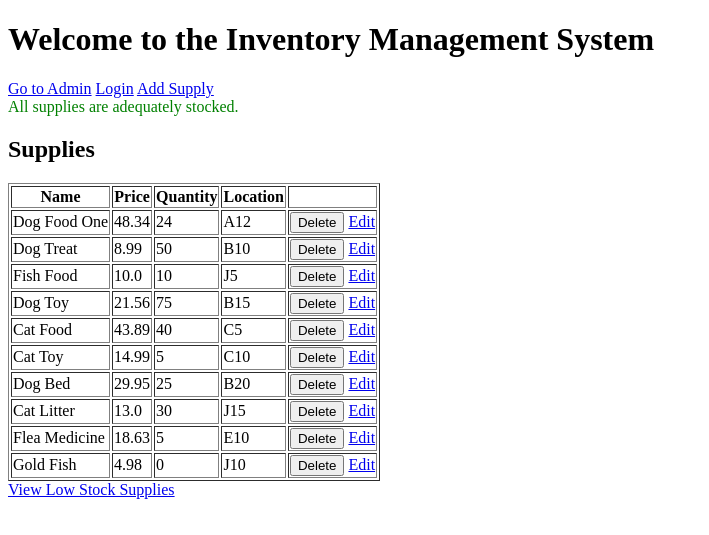
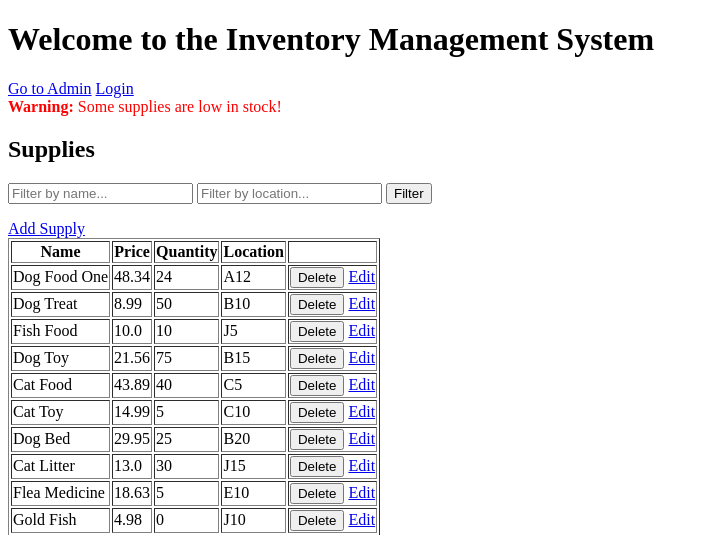
Before and after one commit to TLeafWolf/SDEV_220_Final_Project_Group5, a Django app: page / in a window 1280 px wide. Shown: the top 535 px of the page, without its empty margins (0-709 px from the left). Run offline with Django 5.2, Linux system fonts and the light colour scheme; data comes from the database, SQL or seed files in the repository; both versions use the stored data as it was after the commit.

Commit message:
adjusted fille path

```diff
--- a/inventory_project/inventory/templates/index.html
+++ /dev/null
@@ -1,61 +0,0 @@
-<!DOCTYPE html>
-<html lang="en">
-<head>
-    <meta charset="UTF-8">
-    <meta name="viewport" content="width=device-width, initial-scale=1.0">
-    <title>Index Page</title>
-</head>
-<body>
-    <h1>Welcome to the Inventory Management System</h1>
-    <a href="{% url 'admin:index' %}">Go to Admin</a>
-    <a href="{% url 'login' %}">Login</a>
-    <a href="{% url 'add_supply' %}">Add Supply</a>
-
-
-    {% if low_stock_items %}
-    <div style="color: red;">
-        <strong>Warning:</strong> Some supplies are low in stock!
-    </div>
-{% else %}
-    <div style="color: green;">
-        All supplies are adequately stocked.
-    </div>
-{% endif %}
-
-    <h2>Supplies</h2>
-    <table border="1">
-        <thead>
-            <tr>
-                <th>Name</th>
-                <th>Price</th>
-                <th>Quantity</th>
-                <th>Location</th>
-                <th></th>
-            </tr>
-        </thead>
-        <tbody>
-            {% for supply in supplies %}
-            <tr>
-                <td>{{ supply.name }}</td>
-                <td>{{ supply.price }}</td>
-                <td>{{ supply.quantity }}</td>
-                <td>{{ supply.location }}</td>
-                <td>
-                    <form action="{% url 'delete_supply' supply.name %}" method="post" style="display:inline;">
-                        {% csrf_token %}
-                        <button type="submit">Delete</button>
-                    </form>
-                    <a href="{% url 'edit_supply' supply.name %}">Edit</a>
-                </td>
-            </tr>
-            {% empty %}
-            <tr>
-                <td colspan="5">No supplies available.</td>
-            </tr>
-            {% endfor %}
-        </tbody>
-
-    </table>
-    <a href="{% url 'low_stock_supplies' %}">View Low Stock Supplies</a>
-</body>
-</html>
--- a/inventory_project/inventory/templates/inventory/index.html
+++ b/inventory_project/inventory/templates/inventory/index.html
@@ -1,5 +1,26 @@
-<h1>Inventory List</h1>
+<!DOCTYPE html>
+<html lang="en">
+<head>
+    <meta charset="UTF-8">
+    <meta name="viewport" content="width=device-width, initial-scale=1.0">
+    <title>Index Page</title>
+</head>
+<body>
+    <h1>Welcome to the Inventory Management System</h1>
+    <a href="{% url 'admin:index' %}">Go to Admin</a>
+    <a href="{% url 'login' %}">Login</a>
 
+    {% if low_stock_items %}
+    <div style="color: red;">
+        <strong>Warning:</strong> Some supplies are low in stock!
+    </div>
+{% else %}
+    <div style="color: green;">
+        All supplies are adequately stocked.
+    </div>
+{% endif %}
+
+    <h2>Supplies</h2>
     <form method="get" style="margin-bottom: 1rem;">
         <input type="text" name="name" placeholder="Filter by name..." value="{{ name_query }}">
         <input type="text" name="location" placeholder="Filter by location..." value="{{ location_query }}">
@@ -12,14 +33,40 @@
 
     <a href="{% url 'add_supply' %}">Add Supply</a>
 
-<ul>
+
+    <table border="1">
+        <thead>
+            <tr>
+                <th>Name</th>
+                <th>Price</th>
+                <th>Quantity</th>
+                <th>Location</th>
+                <th></th>
+            </tr>
+        </thead>
+        <tbody>
             {% for supply in supplies %}
-    <li>
-      {{ supply.name }} - ${{ supply.price }} - Qty: {{ supply.quantity }} - Location: {{ supply.location }}
+            <tr>
+                <td>{{ supply.name }}</td>
+                <td>{{ supply.price }}</td>
+                <td>{{ supply.quantity }}</td>
+                <td>{{ supply.location }}</td>
+                <td>
+                    <form action="{% url 'delete_supply' supply.name %}" method="post" style="display:inline;">
+                        {% csrf_token %}
+                        <button type="submit">Delete</button>
+                    </form>
                     <a href="{% url 'edit_supply' supply.name %}">Edit</a>
-      <a href="{% url 'delete_supply' supply.name %}">Delete</a>
-    </li>
+                </td>
+            </tr>
             {% empty %}
-    <li>No supplies found.</li>
+            <tr>
+                <td colspan="5">No supplies available.</td>
+            </tr>
             {% endfor %}
-</ul>
+        </tbody>
+
+    </table>
+    <a href="{% url 'low_stock_supplies' %}">View Low Stock Supplies</a>
+</body>
+</html>
--- a/inventory_project/inventory/urls.py
+++ b/inventory_project/inventory/urls.py
@@ -2,13 +2,12 @@
 
 from django.urls import path
 from . import views
-from .views import custom_login, index, add_supply, delete_supply, edit_supply
 
 urlpatterns = [
-    path('', index, name='index'),
-    path('login/', custom_login, name='login'),
+    path('', views.index, name='index'),
+    path('login/', views.custom_login, name='login'),
     path('low-stock/', views.low_stock_supplies, name='low_stock_supplies'),
-    path('add_supply/', add_supply, name='add_supply'),
-    path('delete_supply/<str:supply_name>/', delete_supply, name='delete_supply'),
-    path('edit_supply/<str:supply_name>/', edit_supply, name='edit_supply'),
+    path('add-supply/', views.add_supply, name='add_supply'),
+    path('delete-supply/<str:supply_name>/', views.delete_supply, name='delete_supply'),
+    path('edit-supply/<str:supply_name>/', views.edit_supply, name='edit_supply'),
 ]
--- a/inventory_project/inventory/views.py
+++ b/inventory_project/inventory/views.py
@@ -11,19 +11,38 @@ def index(request):
     location_query = request.GET.get('location', '')
     name_query = request.GET.get('name', '')
 
+    # Get all supplies
     supplies = Supply.objects.all()
 
+    # Filter supplies based on location and name queries
     if location_query:
         supplies = supplies.filter(location__icontains=location_query)
     if name_query:
         supplies = supplies.filter(name__icontains=name_query)
 
+    # Handle return functionality
+    if request.method == 'POST':
+        supply_name = request.POST.get('supply_name')
+        quantity_returned = int(request.POST.get('quantity', 0))
+        supply = get_object_or_404(Supply, name=supply_name)
+
+        if quantity_returned > 0:
+            supply.quantity += quantity_returned
+            supply.save()
+            messages.success(request, f'Supply {supply_name} returned successfully! New quantity: {supply.quantity}')
+        else:
+            messages.error(request, 'Invalid quantity returned. Please enter a positive number.')
+
+    # Check for low stock supplies based on the current stock levels
+    low_stock_items = Supply.objects.filter(quantity__lte=models.F('reorder_point'))
+
     context = {
         'supplies': supplies,
+        'low_stock_items': low_stock_items,
         'location_query': location_query,
         'name_query': name_query,
     }
-    return render(request, 'index.html', context)
+    return render(request, 'inventory/index.html', context)
 
 def low_stock_supplies(request):
     low_stock_items = Supply.objects.filter(quantity__lte=models.F('reorder_point'))
@@ -38,7 +57,7 @@ def custom_login(request):
             return redirect('index')
         else:
             messages.error(request, 'Invalid username or password.')
-    return render(request, 'login.html')
+    return render(request, 'inventory/login.html')
 
 def add_supply(request):
     if request.method == 'POST':
@@ -49,7 +68,7 @@ def add_supply(request):
             return redirect('index')
     else:
         form = SupplyForm()
-    return render(request, 'add_supply.html', {'form': form})
+    return render(request, 'inventory/add_supply.html', {'form': form})
 
 def delete_supply(request, supply_name):
     supply = get_object_or_404(Supply, name=supply_name)
@@ -67,4 +86,4 @@ def edit_supply(request, supply_name):
             return redirect('index')
     else:
         form = SupplyForm(instance=supply)
-    return render(request, 'edit_supply.html', {'form': form})
+    return render(request, 'inventory/edit_supply.html', {'form': form})
```
Also changed, not shown: inventory_project/Inventory.db, inventory_project/inventory/templates/inventory/add_supply.html (renamed from inventory_project/inventory/templates/add_supply.html), inventory_project/inventory/templates/inventory/edit_supply.html (renamed from inventory_project/inventory/templates/edit_supply.html), inventory_project/inventory/templates/inventory/login.html (renamed from inventory_project/inventory/templates/login.html). Lines whose indentation alone changed are shown as unchanged.
